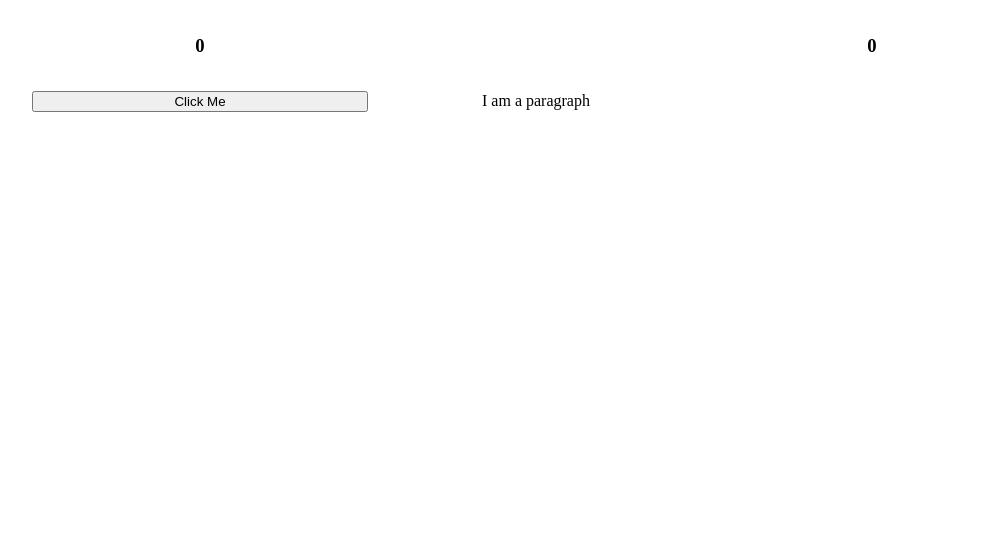
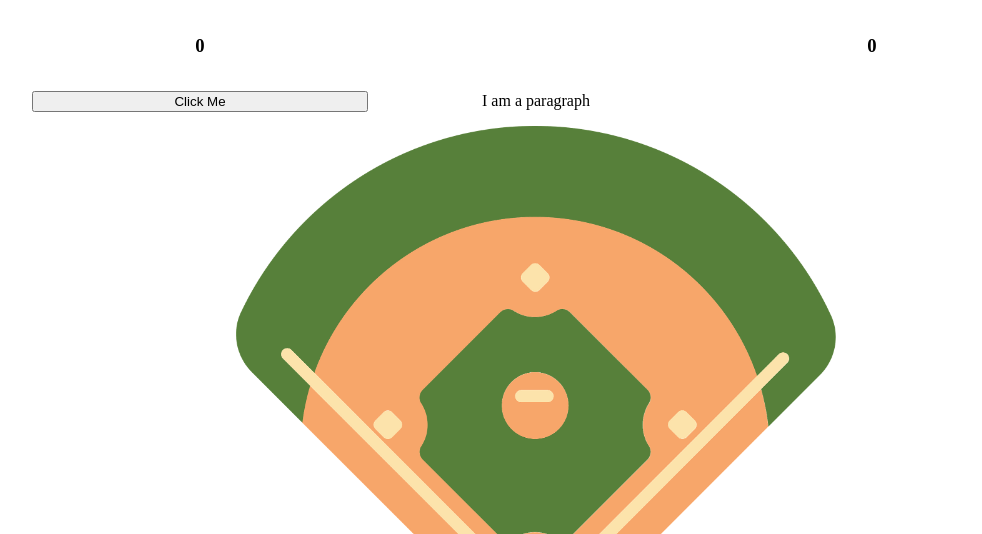
Before and after one commit to KenanMehmet/fantasy-baseball, a plain HTML site: page index.html in a window 1280 px wide. Shown: the part 266-800 px from the top of the page, without its empty margins (104-1086 px from the left). Drawn offline with Linux system fonts and the light colour scheme.

```diff
--- a/index.html
+++ b/index.html
@@ -26,7 +26,9 @@
             <button class="button-class" id="the-button">Click Me</button>
             <p id="the-paragraph">I am a paragraph</p>
         </div>
-        <h1></h1>
+        <div id="spaceball-field">
+            <img src="Spaceball-field.png" alt="field-missing" style="width: 600px">
+        </div>
     </div>
 
 </body>
```
Also changed, not shown: Spaceball-field.png (added), players.js (added), spaceball player.png (added).
